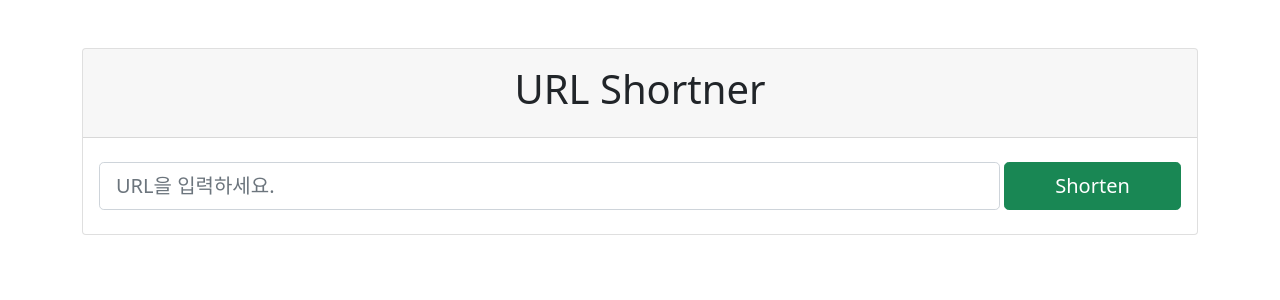
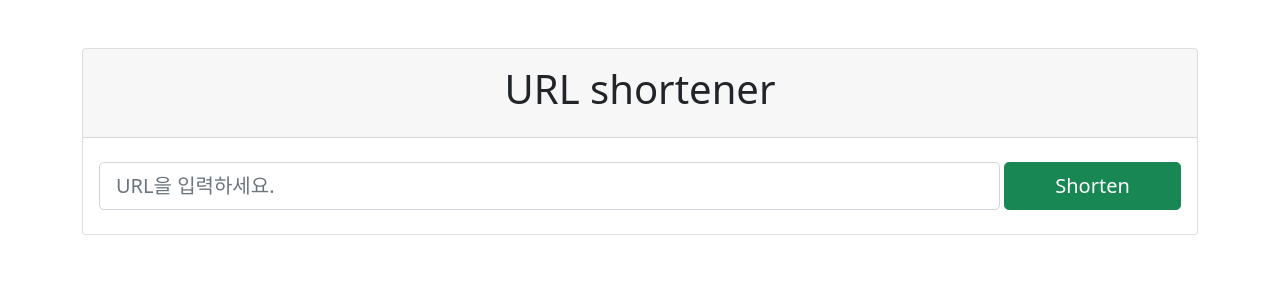
Before and after one commit to justzino/URL_Shortener, a Django app: page / in a window 1280 px wide. Shown: the top 300 px of the page. Run offline with Django 3.2, Linux system fonts and the light colour scheme.

Commit message:
CHORE: 페이지 h1 수정

```diff
--- a/urlshortener/templates/urlshortener/base.html
+++ b/urlshortener/templates/urlshortener/base.html
@@ -4,7 +4,7 @@
     <meta charset="UTF-8" />
     <meta http-equiv="X-UA-Compatible" content="IE=edge" />
     <meta name="viewport" content="width=device-width, initial-scale=1.0" />
-    <title>Url shortener</title>
+    <title>URL shortener</title>
 
     <link
       rel="stylesheet"
--- a/urlshortener/templates/urlshortener/index.html
+++ b/urlshortener/templates/urlshortener/index.html
@@ -5,7 +5,7 @@
 <div class="container">
   <div class="card mt-5">
     <div class="card-header text-center py-3">
-      <h1>URL Shortner </h1>
+      <h1>URL shortener </h1>
     </div>
     <div class="px-3 py-4">
       <form action="" method="POST">
```
